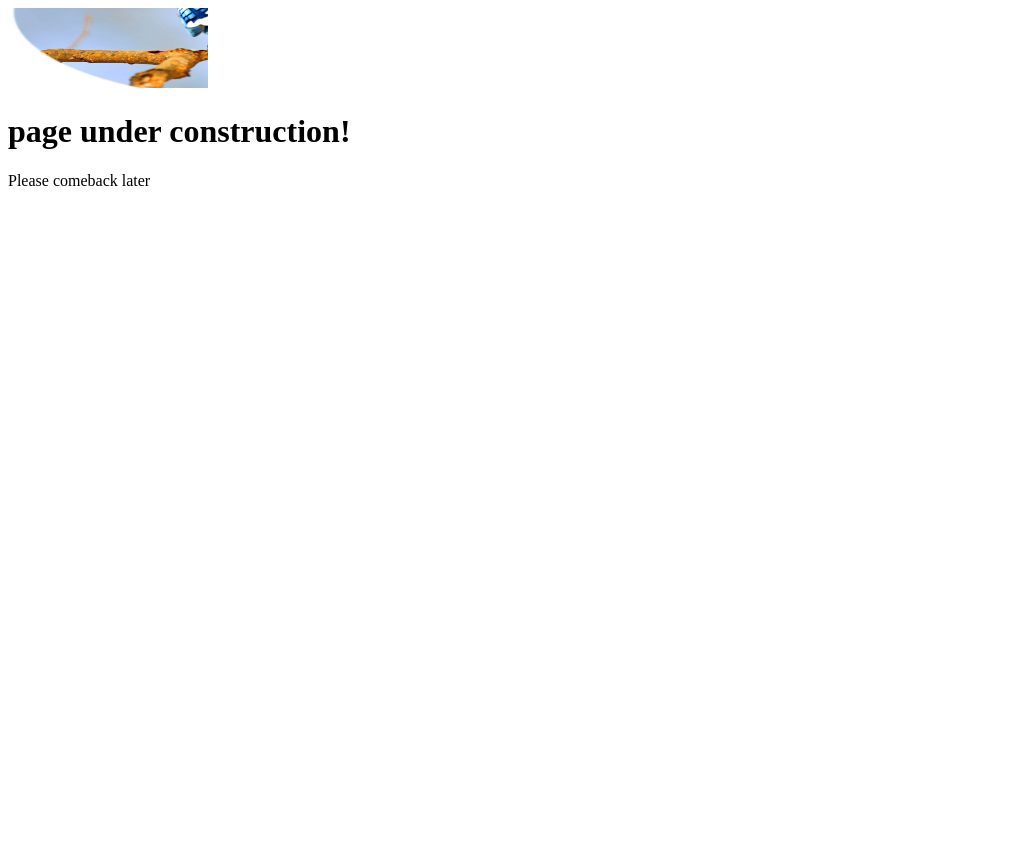
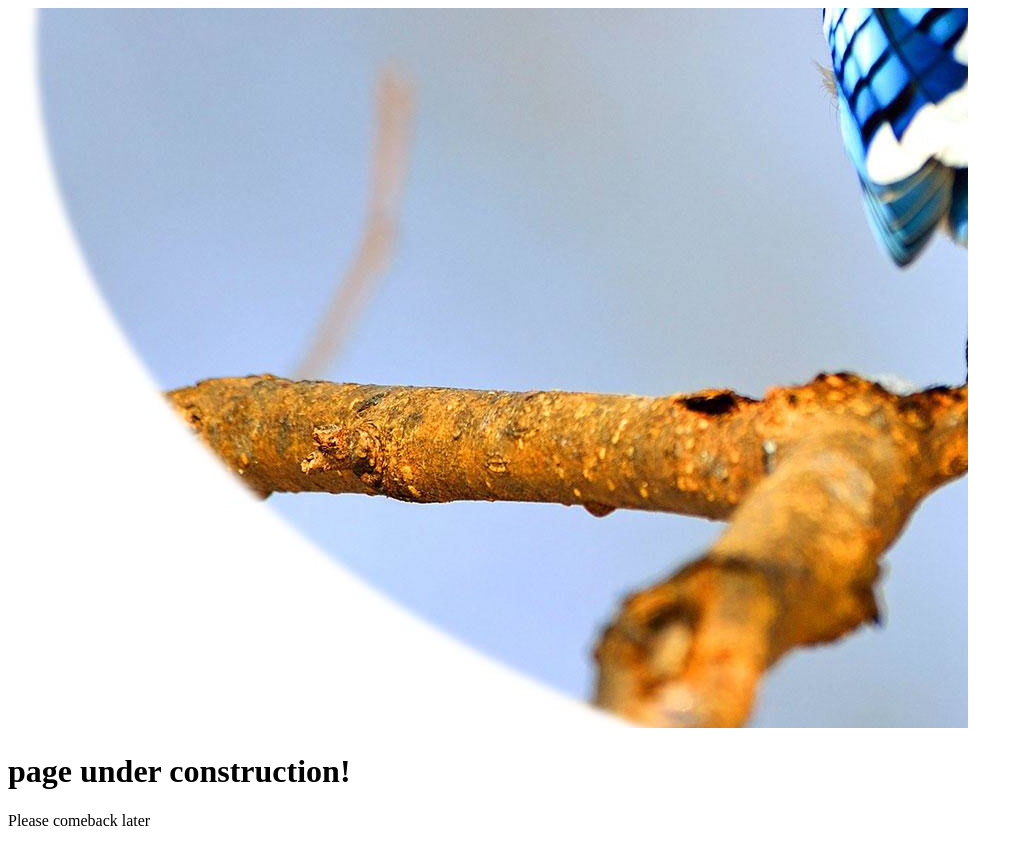
Before and after one commit to bluejaysholdings/mybluejayholdings.github.io, a plain HTML site: page index.html in a window 1280 px wide. Shown: the whole page, without its empty margins (0-1023 px from the left). Before the commit the page ends 800 px from the top, so only its background shows below. Drawn offline with Linux system fonts and the light colour scheme.

Commit message:
Update index.html

```diff
--- a/index.html
+++ b/index.html
@@ -4,8 +4,7 @@
 <title>Welcome</title>
 </head>
 <body>
-      <img src="bjay.jpg" alt="Energy on your Finger Tips" width="200"
-         height="80">
+      <img src="bjay.jpg" alt="Energy on your Finger Tips">
 <h1>page under construction!</h1>
 <p>Please comeback later</p>
 </body>
```
